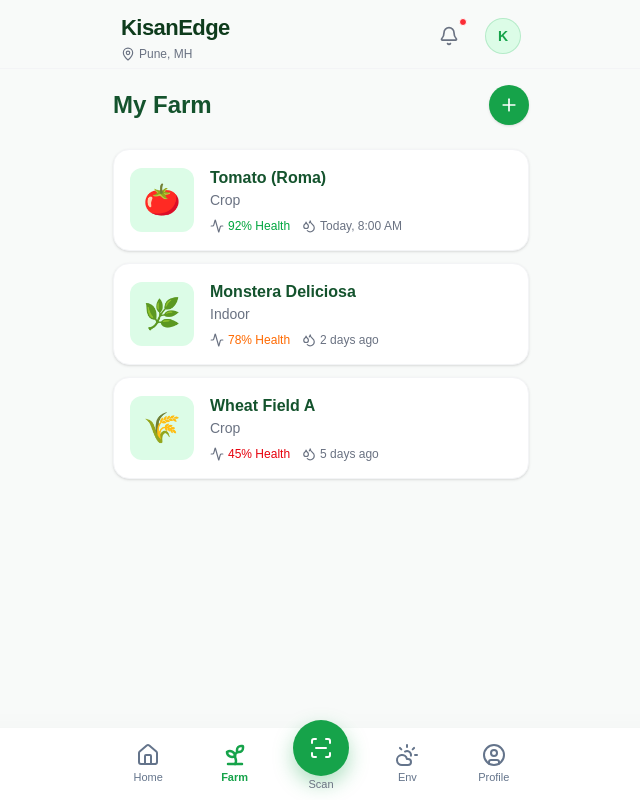
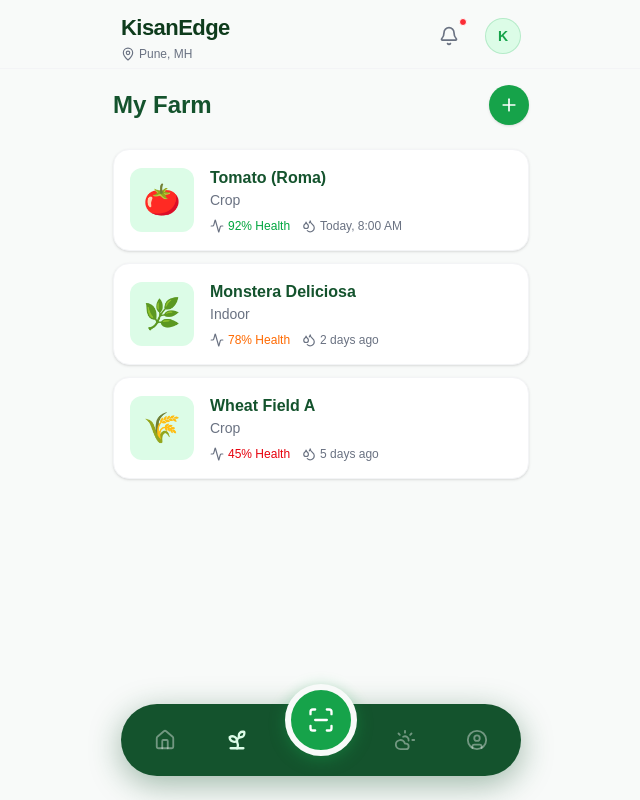
Before and after one commit to MdKasif0/KisanEdge, a Next.js app: page /farm in a window 1280 px wide. Shown: the whole page, without its empty margins (319-959 px from the left). Built offline with nearby package versions, Linux system fonts and the light colour scheme.

Commit message:
style: redesign bottom navigation bar with floating dark-themed layout and interactive center icon

```diff
--- a/src/components/layout/bottom-nav.tsx
+++ b/src/components/layout/bottom-nav.tsx
@@ -28,38 +28,40 @@
   ];
 
   return (
-    <div className="fixed bottom-0 left-0 right-0 z-50 bg-white/95 backdrop-blur-md shadow-[0_-4px_24px_rgba(0,0,0,0.02)] pb-safe">
-      <nav className="flex items-center justify-around px-2 h-[72px] max-w-md mx-auto relative">
-        {navItems.map((item) => {
+    <div className="fixed bottom-6 left-4 right-4 z-50 max-w-[400px] mx-auto pb-safe pointer-events-none">
+      <nav className="flex items-center justify-around px-2 h-[72px] bg-[#14532D] rounded-[36px] shadow-[0_8px_32px_rgba(20,83,45,0.4)] relative pointer-events-auto">
+        {navItems.map((item, idx) => {
           const isActive = pathname === item.href;
           const Icon = item.icon;
 
           if (item.isPrimary) {
             return (
-              <div key={item.href} className="relative h-full flex items-center justify-center w-16">
+              <div key={item.href} className="relative h-full flex items-center justify-center w-20">
+                {/* The Cutout Illusion using a thick border matching the app background */}
                 <Link
                   href={item.href}
-                  className="absolute bottom-6 flex flex-col items-center justify-center w-[56px] h-[56px] bg-[#16a34a] rounded-full shadow-[0_8px_20px_rgba(22,163,74,0.35)] text-white hover:bg-[#15803d] transition-transform active:scale-95"
+                  className="absolute -top-5 flex flex-col items-center justify-center w-[72px] h-[72px] bg-[#16A34A] rounded-full border-[6px] border-[#F8FAF9] shadow-[0_4px_16px_rgba(22,163,74,0.4)] text-white hover:bg-[#15803d] transition-transform active:scale-95 group"
                 >
-                  <Icon className="w-6 h-6 stroke-[2]" />
+                  <Icon className="w-7 h-7 stroke-[2] group-hover:scale-110 transition-transform" />
                   <span className="sr-only">{item.label}</span>
                 </Link>
-                <span className="absolute bottom-2 text-[11px] font-medium text-gray-500">{item.label}</span>
               </div>
             );
           }
+
+          // Distribute items evenly around the center
+          const isLeft = idx < 2;
 
           return (
             <Link
               key={item.href}
               href={item.href}
               className={cn(
-                "flex flex-col items-center justify-center w-16 h-full gap-1 transition-colors",
-                isActive ? "text-[#16a34a]" : "text-[#64748b] hover:text-[#14532D]"
+                "flex flex-col items-center justify-center w-14 h-full gap-1 transition-all",
+                isActive ? "text-[#DCFCE7]" : "text-white/40 hover:text-white/80"
               )}
             >
-              <Icon className={cn("w-6 h-6", isActive ? "stroke-[2.5px]" : "stroke-[2px]")} />
-              <span className={cn("text-[11px] font-medium text-center leading-tight truncate w-full px-1", isActive ? "font-bold" : "")}>{item.label}</span>
+              <Icon className={cn("w-[22px] h-[22px]", isActive ? "stroke-[2.5px]" : "stroke-[2px]")} />
             </Link>
           );
         })}
```
